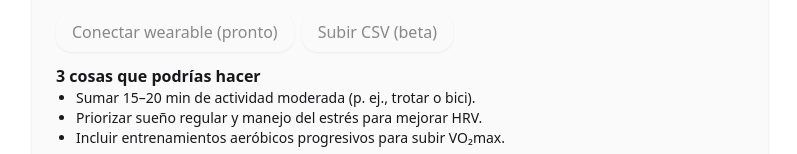
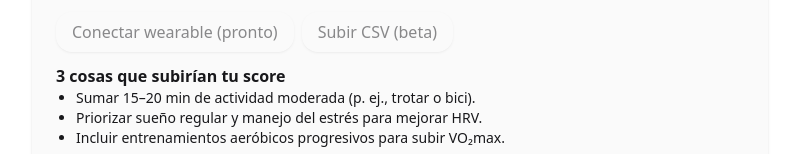
Before and after one commit to Vyvusstartup/vyvus-web-mvp, a Next.js app: page /calcular in a window 1280 px wide. Shown: the part 932-1086 px from the top of the page, without its empty margins (240-1037 px from the left). Built offline with nearby package versions, Linux system fonts and the light colour scheme.

Commit message:
Update ScoreForm.tsx

```diff
--- a/components/ScoreForm.tsx
+++ b/components/ScoreForm.tsx
@@ -25,6 +25,19 @@ type DemoProfile = { profile_id: string; age_band: string; sex: "M" | "F"; metri
 // helper mínimo para textos no incluidos en messages/*.json
 function tr(lang: "es" | "en", es: string, en: string) {
   return lang === "en" ? en : es;
+}
+
+// ---- NUEVO: traduce nombres de perfiles demo según idioma ----
+function displayProfileName(id: string, lang: "es" | "en") {
+  const key = id.replace("demo_", "");
+  const map: Record<string, { es: string; en: string }> = {
+    athlete: { es: "Atleta", en: "Athlete" },
+    promedio: { es: "Promedio", en: "Average" },
+    sedentario: { es: "Sedentario", en: "Sedentary" },
+    sueno_irregular: { es: "Sueño irregular", en: "Irregular sleep" },
+    alto_whtr: { es: "Alto WHtR", en: "High WHtR" }
+  };
+  return (map[key] ?? { es: key, en: key })[lang];
 }
 
 export default function ScoreForm() {
@@ -185,7 +198,7 @@ export default function ScoreForm() {
                   onClick={() => setInput({ age_band: p.age_band, sex: p.sex, metrics: p.metrics })}
                 >
                   <h4 className="font-semibold">
-                    {p.profile_id.replace("demo_", "").replace("_", " ")}
+                    {displayProfileName(p.profile_id, lang)}
                   </h4>
                   <p className="text-sm text-neutral900/70">
                     {p.sex} · {p.age_band}
@@ -236,7 +249,7 @@ export default function ScoreForm() {
           </button>
         </div>
 
-        <Tips lang={lang} score={output.longevity_score_0_100} subscores={output.subscores_0_100} />
+        <Tips score={output.longevity_score_0_100} subscores={output.subscores_0_100} />
       </div>
     </div>
   );
@@ -296,14 +309,13 @@ function labelFor(key: string, t: (k: string) => string) {
 }
 
 function Tips({
-  lang,
   score,
   subscores
 }: {
-  lang: "es" | "en";
   score: number;
   subscores: Record<string, number>;
 }) {
+  const { lang, t } = useI18n(); // usamos el hook aquí para título traducido
   const lows = Object.entries(subscores)
     .sort((a, b) => a[1] - b[1])
     .slice(0, 3)
@@ -311,13 +323,7 @@ function Tips({
   const suggestions = lows.map((k) => suggestFor(k, lang));
   return (
     <div className="mt-3">
-      <h4 className="font-semibold">
-        {/* usamos la clave existente en messages */}
-        {/* ES: "3 cosas que subirían tu score" / EN: "3 things to raise your score" */}
-        {/**/}
-        {/* si prefieres el texto original "3 cosas que podrías hacer", cámbialo por tr(lang, "...", "...") */}
-        {tr(lang, "3 cosas que podrías hacer", "3 things you could do")}
-      </h4>
+      <h4 className="font-semibold">{t("result.tips")}</h4>
       <ul className="list-disc ml-5 text-sm">
         {suggestions.map((s, i) => (
           <li key={i}>{s}</li>
```
